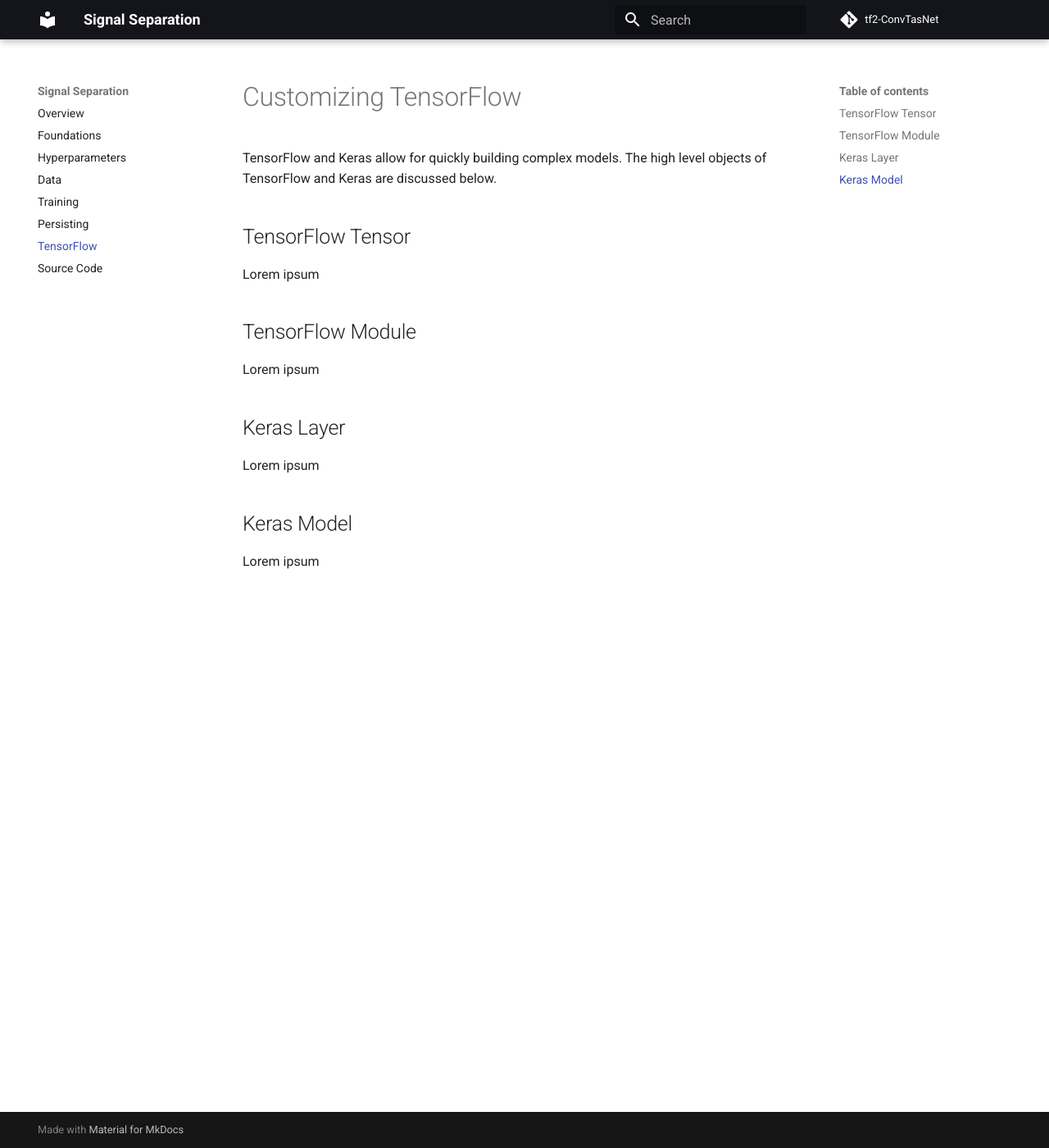
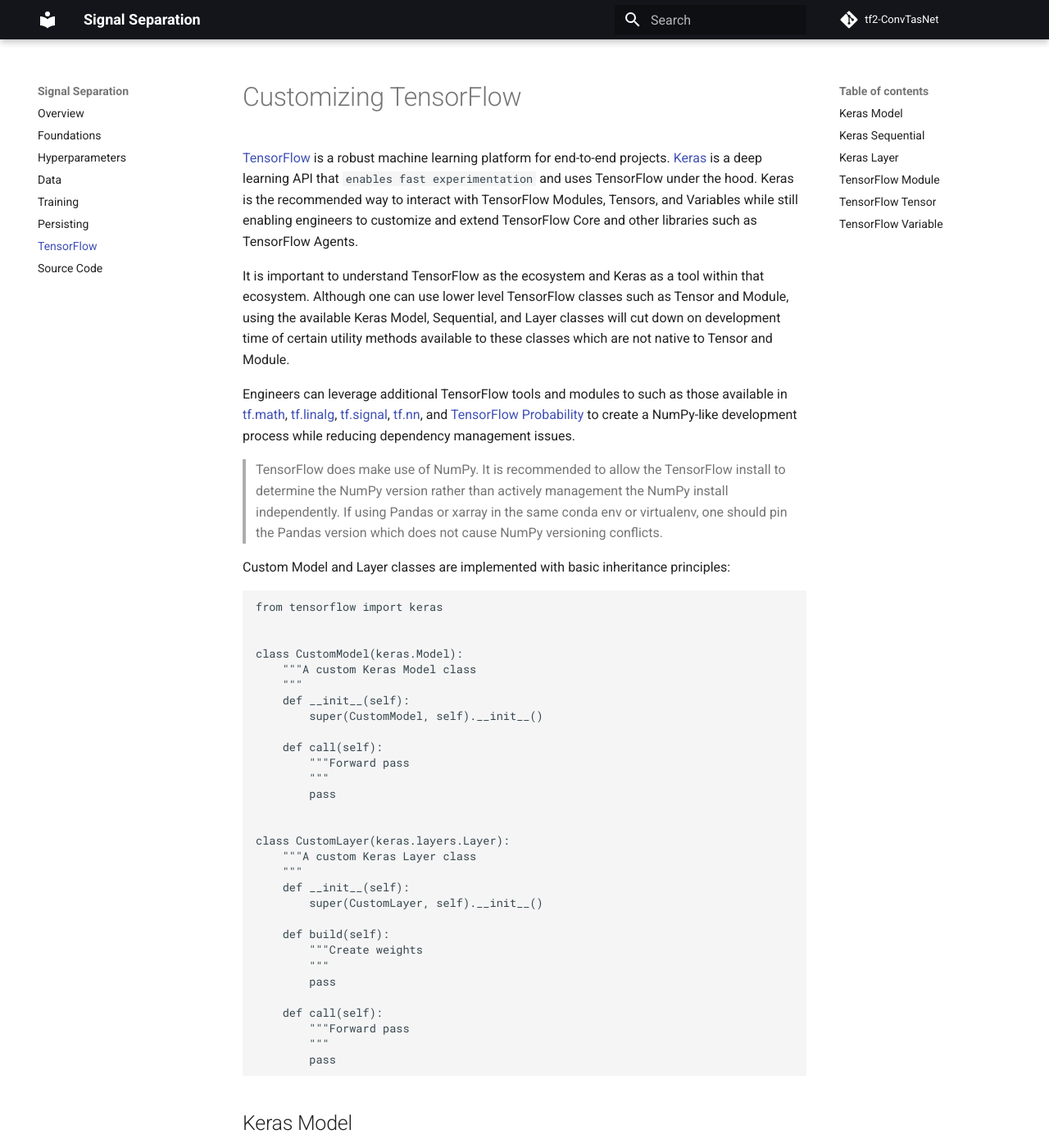
Before and after one commit to ishine/tf2-ConvTasNet, an MkDocs documentation site: the page built from docs/tensorflow.md, in a window 1280 px wide and 1400 px high. Shown: the whole window at 82% size. Built offline with MkDocs 1.6.1 and Material for MkDocs 9.7.7, drawn with Linux system fonts in a browser that asks for light colours; comment, search, counter and statistics services are not loaded; some of the changed text lies outside the part shown.

Commit message:
updating tensorflow.md

````diff
--- a/docs/tensorflow.md
+++ b/docs/tensorflow.md
@@ -1,19 +1,69 @@
 # Customizing TensorFlow
 
-TensorFlow and Keras allow for quickly building complex models. The high level objects of TensorFlow and Keras are discussed below.
+[TensorFlow](https://www.tensorflow.org) is a robust machine learning platform for end-to-end projects. [Keras](https://keras.io) is a deep learning API that `enables fast experimentation` and uses TensorFlow under the hood. Keras is the recommended way to interact with TensorFlow Modules, Tensors, and Variables while still enabling engineers to customize and extend TensorFlow Core and other libraries such as TensorFlow Agents.
+
+It is important to understand TensorFlow as the ecosystem and Keras as a tool within that ecosystem. Although one can use lower level TensorFlow classes such as Tensor and Module, using the available Keras Model, Sequential, and Layer classes will cut down on development time of certain utility methods available to these classes which are not native to Tensor and Module.
+
+Engineers can leverage additional TensorFlow tools and modules to such as those available in [tf.math](https://www.tensorflow.org/api_docs/python/tf/math), [tf.linalg](https://www.tensorflow.org/api_docs/python/tf/linalg), [tf.signal](https://www.tensorflow.org/api_docs/python/tf/signal), [tf.nn](https://www.tensorflow.org/api_docs/python/tf/nn), and [TensorFlow Probability](https://www.tensorflow.org/probability) to create a NumPy-like development process while reducing dependency management issues.
+
+> TensorFlow does make use of NumPy. It is recommended to allow the TensorFlow install to determine the NumPy version rather than actively management the NumPy install independently. If using Pandas or xarray in the same conda env or virtualenv, one should pin the Pandas version which does not cause NumPy versioning conflicts.
+
+Custom Model and Layer classes are implemented with basic inheritance principles:
+
+```py
+from tensorflow import keras
+
+
+class CustomModel(keras.Model):
+    """A custom Keras Model class
+    """
+    def __init__(self):
+        super(CustomModel, self).__init__()
+
+    def call(self):
+        """Forward pass
+        """
+        pass
+
+
+class CustomLayer(keras.layers.Layer):
+    """A custom Keras Layer class
+    """
+    def __init__(self):
+        super(CustomLayer, self).__init__()
+
+    def build(self):
+        """Create weights
+        """
+        pass
+
+    def call(self):
+        """Forward pass
+        """
+        pass
+```
+
+## Keras Model
+
+Keras Model overview [docs](https://keras.io/api/models/model/#model-class) <br>
+Keras Model class [docs](https://keras.io/api/models/model/#model-class)
+
+## Keras Sequential
+
+Keras [docs](https://keras.io/api/models/sequential/#sequential-class)
+
+## Keras Layer
+
+Keras [docs](https://keras.io/api/layers/base_layer/#layer-class)
+
+## TensorFlow Module
+
+TensorFlow [docs](https://www.tensorflow.org/api_docs/python/tf/Module)
 
 ## TensorFlow Tensor
 
-Lorem ipsum
+TensorFlow [docs](https://www.tensorflow.org/api_docs/python/tf/Tensor)
 
-## TensorFlow Module
+## TensorFlow Variable
 
-Lorem ipsum
-
-## Keras Layer
-
-Lorem ipsum
-
-## Keras Model
-
-Lorem ipsum
+TensorFlow [docs](https://www.tensorflow.org/api_docs/python/tf/Variable)
````
